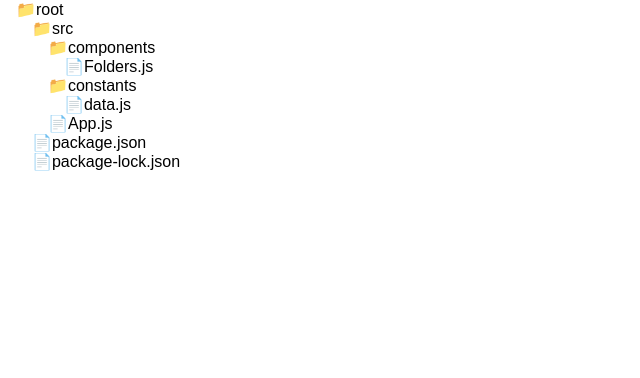
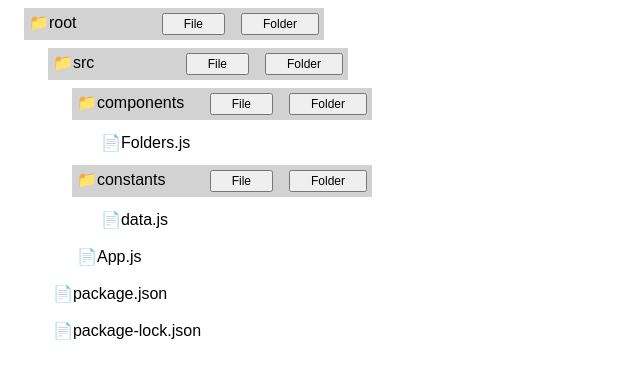
Before and after one commit to Vasant-Mestry-11/file-explorer-template, a React (Create React App) app: page / in a window 1280 px wide. Shown: the top 378 px of the page, without its empty margins (0-640 px from the left). Built offline with nearby package versions, Linux system fonts and the light colour scheme.

Commit message:
:lipstick: Added some styles

```diff
--- a/src/App.css
+++ b/src/App.css
@@ -26,4 +26,24 @@ textarea {
 
 .folder__container {
   margin-left: 1rem;
+  width: 300px;
+  margin-left: 1.5rem;
 }
+
+.wrapper {
+  display: flex;
+  justify-content: space-between;
+  padding: 5px;
+  margin-top: 0.5rem;
+}
+
+.buttons {
+  display: flex;
+  gap: 1rem;
+}
+
+.buttons button {
+  font-size: 1rem;
+  padding: 2px 20px;
+  font-size: 12px;
+}
--- a/src/App.js
+++ b/src/App.js
@@ -1,13 +1,11 @@
 import "./App.css";
-import { Folder } from "./components/Folder";
+import Folders from "./components/Folders";
 import { FOLDER_DATA } from "./constants/data";
 
 function App() {
   return (
     <div className="App">
-      {FOLDER_DATA.map(({ id, name, isFolder, items }) => (
-        <Folder id={id} name={name} isFolder={isFolder} items={items} />
-      ))}
+      <Folders explorer={FOLDER_DATA} />
     </div>
   );
 }
--- a/src/components/Folder.js
+++ b/src/components/Folder.js
@@ -1,12 +1,28 @@
+import { useState } from "react";
+
 export const Folder = ({ id, name, isFolder, items }) => {
+  const [expanded, setExpanded] = useState(false);
   return (
     <div key={id} className="folder__container">
-      <p className="folder__name">
-        {isFolder ? "📁" : "📄"}
-        {name}
-      </p>
+      <div
+        className="wrapper"
+        style={{
+          backgroundColor: isFolder && "#d2d2d2",
+        }}
+      >
+        <p className="folder__name">
+          {isFolder ? "📁" : "📄"}
+          {name}
+        </p>
+        {isFolder && (
+          <div className="buttons">
+            <button>File</button>
+            <button>Folder</button>
+          </div>
+        )}
+      </div>
       {isFolder &&
-        items?.map(({ id, name, isFolder, items }) => (
+        items.map(({ id, name, isFolder, items }) => (
           <Folder id={id} name={name} isFolder={isFolder} items={items} />
         ))}
     </div>
--- /dev/null
+++ b/src/components/Folders.js
@@ -0,0 +1,9 @@
+import { Folder } from "./Folder";
+
+const Folders = ({ explorer }) => {
+  return explorer.map(({ id, name, isFolder, items }) => (
+    <Folder id={id} name={name} isFolder={isFolder} items={items} />
+  ));
+};
+
+export default Folders;
```
